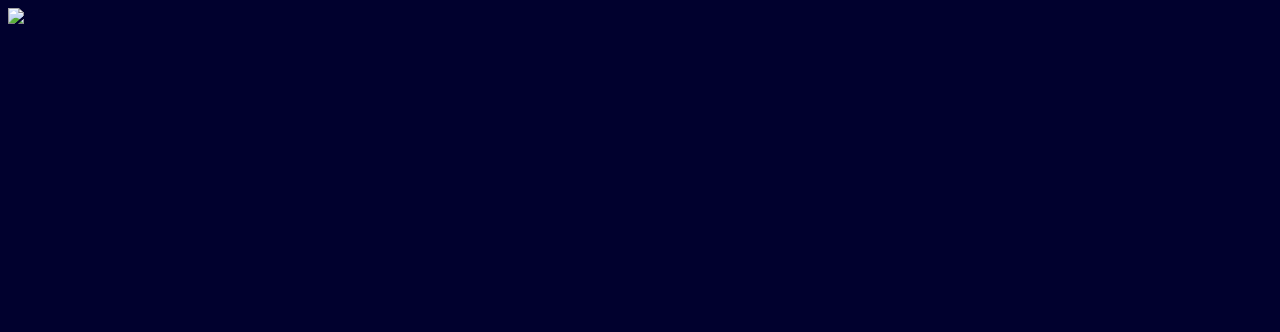
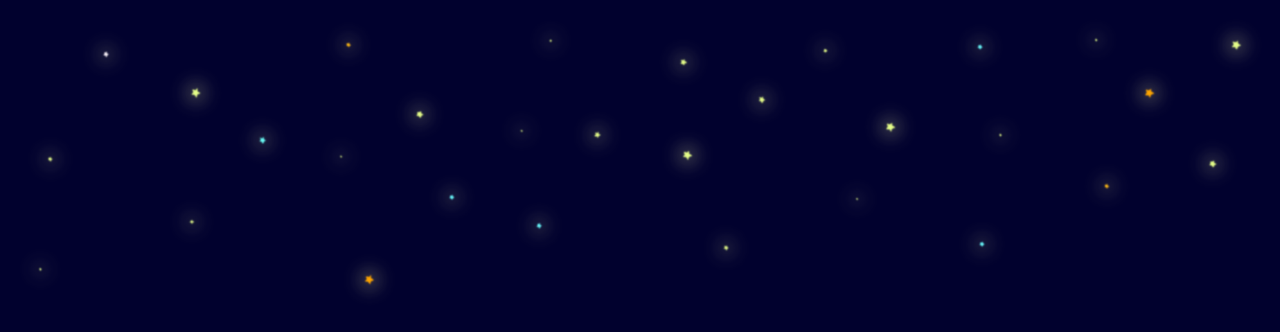
Before and after one commit to yASHSAINii/portfolio, a plain HTML site: page index.html in a window 1280 px wide. Drawn offline with Linux system fonts and the light colour scheme.

Commit message:
change in location

```diff
--- a/index.html
+++ b/index.html
@@ -13,7 +13,7 @@
     <title>Document</title>
 </head>
 <body>
-    <img src="./stars1.png">
+    <img src="Required graphics/stars1.png">
     <div class="image-1">
         <!-- <img src="./Artboard 2.png"> -->
     </div>
```
